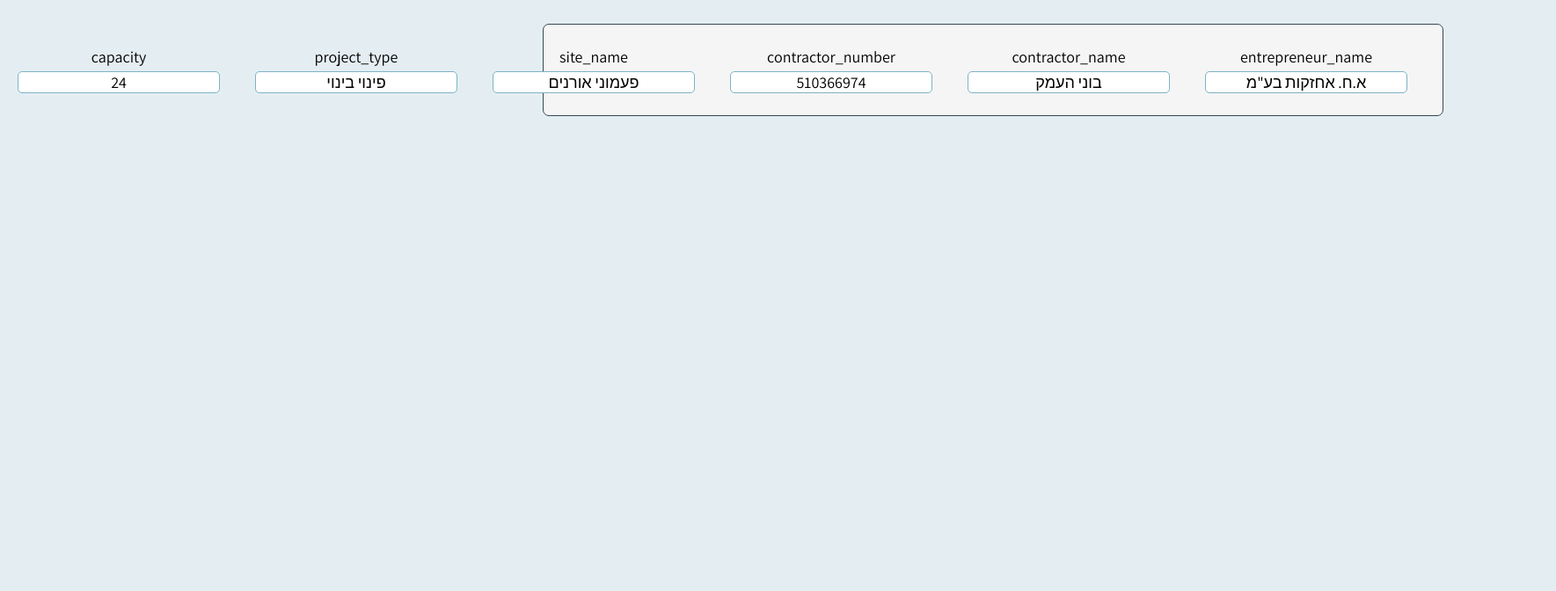
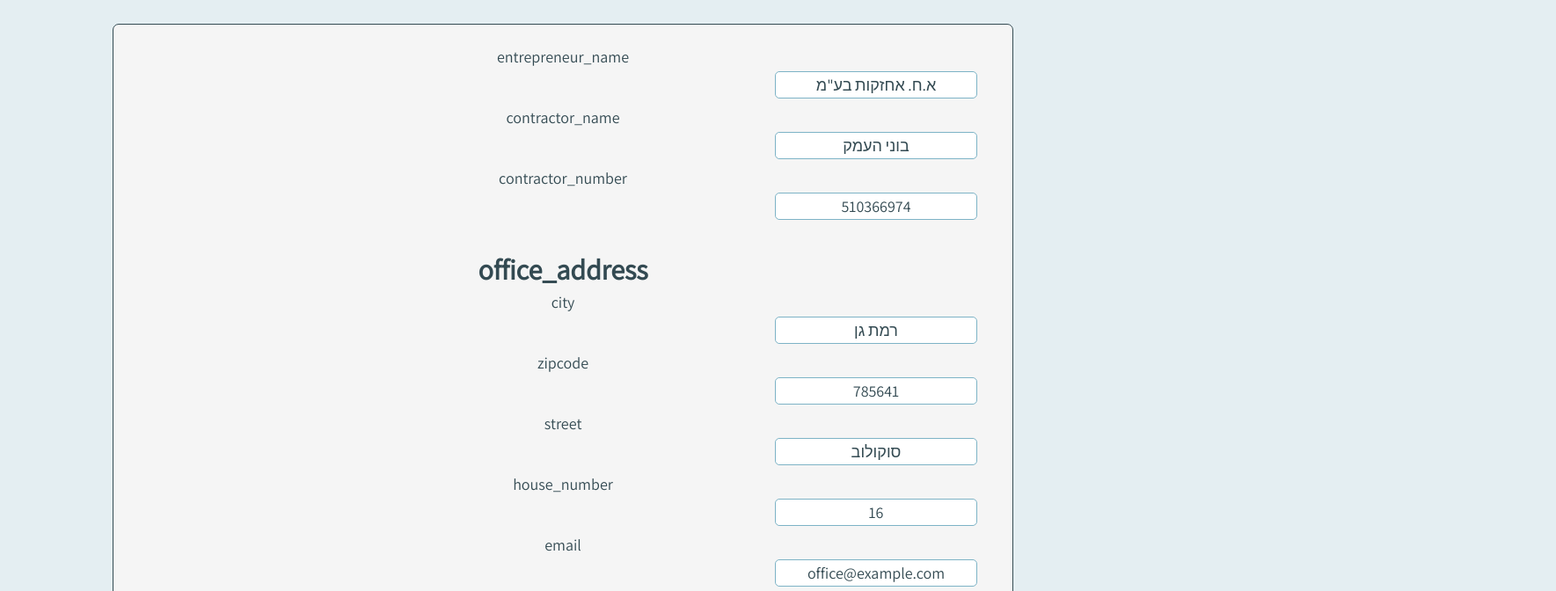
Before and after one commit to EdenReuven/momenteken-react, a React (Create React App) app: page / in a window 1280 px wide. Shown: the part 80-752 px from the top of the page at 88% size, 1769 px wide, since content can reach past the window. Built offline with nearby package versions, Linux system fonts and the light colour scheme.

Commit message:
show all the data from json file

```diff
--- /dev/null
+++ b/src/components/fieldContainer/FieldContainer.js
@@ -0,0 +1,14 @@
+import React from "react";
+import Filed from "../filed/Filed";
+
+const FieldContainer = ({data}) => {
+  return (
+    <div>
+      {Object.keys(data).map((key) => (
+        <Filed key={key} name={key} data={data[key]} />
+      ))}
+    </div>
+  );
+};
+
+export default FieldContainer;
--- /dev/null
+++ b/src/components/filed/Filed.js
@@ -0,0 +1,17 @@
+import React, { useState } from "react";
+import "./Filed.scss";
+
+const Filed = ({name, data}) => {
+    const [input,setInput] = useState(data);
+    const handleInput=(e)=>{
+        setInput(e.target.value);
+    }
+  return (
+    <div className="filedInput">
+      <label htmlFor={name}>{name}</label>
+      <input type="text" value={input} id={name} onChange={handleInput}/>
+    </div>
+  );
+};
+
+export default Filed;
--- /dev/null
+++ b/src/components/filed/Filed.scss
@@ -0,0 +1,22 @@
+@import "../../styles/Colors.scss";
+.filedInput{
+    display: flex;
+    flex-direction: column;
+    padding: 5px 20px;
+    color: $primary-color;
+    label{
+        margin-bottom: 5px;
+        text-align: center;
+        font-size: 18px;
+    }
+    input{
+        border: $secondary-color 1px solid;
+        text-align: center;
+        font-size: 18px;
+        border-radius: 5px;
+        width: 230px;
+        outline: none;
+        color: $primary-color;
+        padding: 3px;
+    }
+}
--- a/src/components/form/Form.js
+++ b/src/components/form/Form.js
@@ -1,19 +1,35 @@
 import React from "react";
 import "./Form.scss";
+import Filed from "../filed/Filed";
+import FieldContainer from "../fieldContainer/FieldContainer";
 
 const Form = ({ data }) => {
   return (
     <div className="form">
       {Object.keys(data).map((key) => {
-        if (typeof data[key] === "object") {
-          console.log("more obj");
-        } else if (Array.isArray(data[key])) {
-          console.log("more Array");
+        if (Array.isArray(data[key])) {
+          const newArr = data[key];
+          return (
+            <>
+              <h1>{key}</h1>
+
+              {newArr.map((obj, index) => (
+                <FieldContainer key={index} data={obj} />
+              ))}
+            </>
+          );
+        } else if (typeof data[key] === "object" && data[key] !== null) {
+          let newObj = data[key];
+          return (
+            <>
+              <h1>{key}</h1>
+              <FieldContainer data={newObj} />
+            </>
+          );
         } else {
           return (
-            <div className="filedInput">
-              <label htmlFor={key}>{key}</label>
-              <input type="text" value={data[key]} id={key} />
+            <div className="filed_container">
+              <Filed key={key} data={data[key]} name={key} />
             </div>
           );
         }
--- a/src/components/form/Form.scss
+++ b/src/components/form/Form.scss
@@ -3,6 +3,7 @@
 .form{
     display: flex;
     justify-content: space-evenly;
+    flex-direction: column;
     width: 80%;
     margin: auto;
     margin-top: 35px;
@@ -10,24 +11,8 @@
     padding: 20px;
     border: $primary-color 1px solid;
     border-radius: 7px;
-
-.filedInput{
-    display: flex;
-    flex-direction: column;
-    padding: 5px 20px;
-    label{
-        margin-bottom: 5px;
-        text-align: center;
-        font-size: 18px;
-    }
-    input{
-        border: $secondary-color 1px solid;
-        text-align: center;
-        font-size: 18px;
-        border-radius: 5px;
-        width: 230px;
-        outline: none;
-    }
+    // .filed_container{
+    //     display: flex;
+    //     flex-direction: row;
+    // }
 }
-
-}
```
Also changed, not shown: src/App.js (+0 -13 lines).
